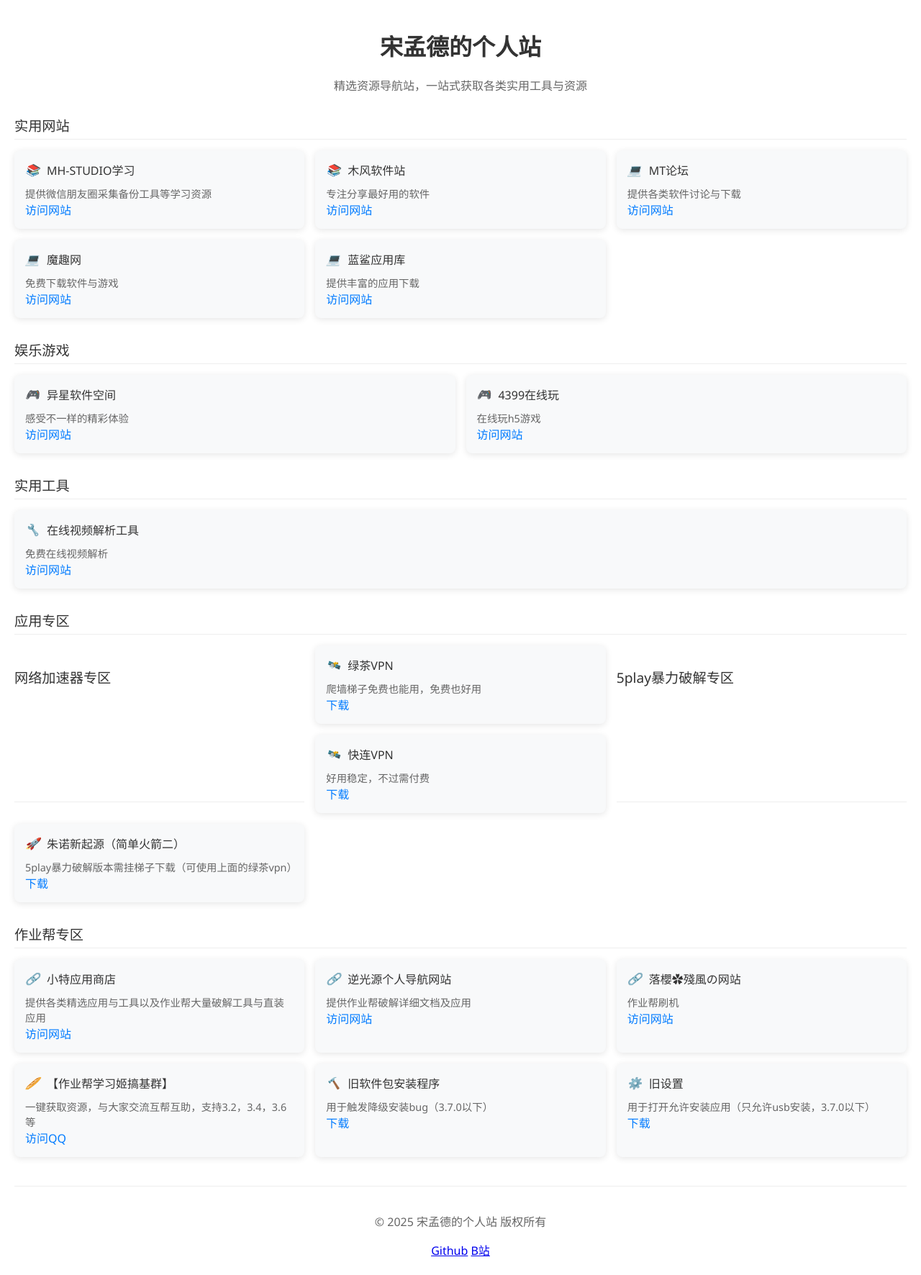
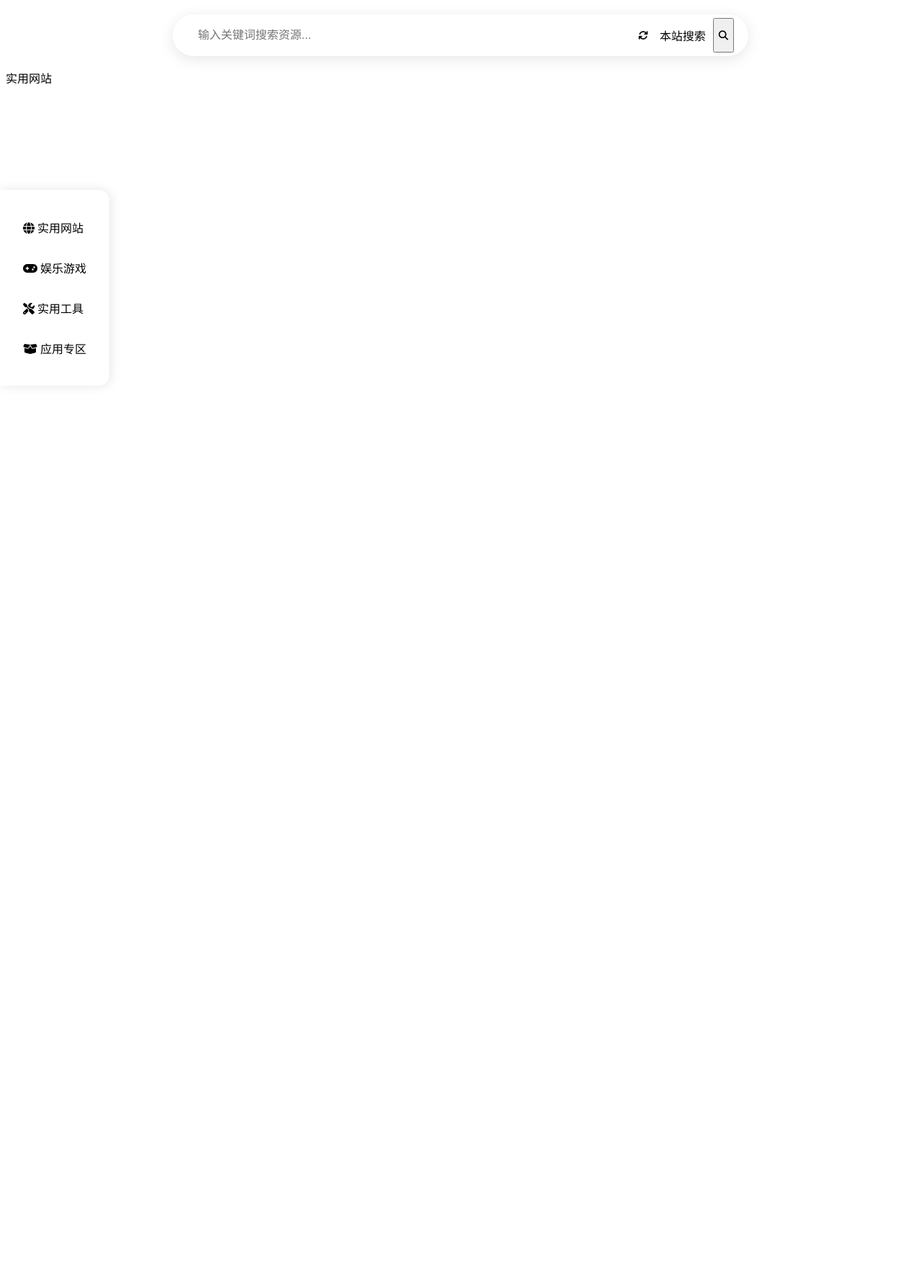
Before and after one commit to jxsmdcn/BB, a plain HTML site: page index.html in a window 1280 px wide. Shown: the whole page at 72% size. After the commit the page ends 800 px from the top, so only its background shows below. Drawn offline with Linux system fonts and the light colour scheme.

Commit message:
更新 index.html

```diff
--- a/index.html
+++ b/index.html
@@ -3,310 +3,165 @@
 <head>
     <meta charset="UTF-8">
     <meta name="viewport" content="width=device-width, initial-scale=1.0">
-    <title>宋孟德的个人站</title>
+    <title>宋孟德资源导航站</title>
+    <link rel="stylesheet" href="https://cdnjs.cloudflare.com/ajax/libs/font-awesome/6.4.0/css/all.min.css">
     <style>
-        :root {
-            --primary: #007bff;
-            --text: #333333;
-            --surface: #ffffff;
-            --shadow: 0 2px 10px rgba(0, 0, 0, 0.1);
+        /* 新增导航系统样式 */
+        .side-nav {
+            position: fixed;
+            left: 0;
+            top: 50%;
+            transform: translateY(-50%);
+            background: rgba(255,255,255,0.9);
+            backdrop-filter: blur(10px);
+            border-radius: 0 15px 15px 0;
+            padding: 20px;
+            box-shadow: 2px 0 15px rgba(0,0,0,0.1);
+            z-index: 1000;
         }
 
-        body {
-            background-color: var(--surface);
-            font-family: 'Segoe UI', sans-serif;
-            margin: 0;
-            padding: 20px;
+        .nav-link {
+            display: block;
+            padding: 12px;
+            margin: 8px 0;
+            border-radius: 8px;
             color: var(--text);
+            text-decoration: none;
+            transition: all 0.3s;
         }
 
-        .page-title {
-            text-align: center;
-            margin: 20px 0;
-            font-size: 2rem;
+        .nav-link:hover {
+            background: var(--primary);
+            color: white;
         }
 
-        .page-description {
-            text-align: center;
-            color: #666;
-            margin-bottom: 30px;
+        /* 智能搜索系统 */
+        .search-wrapper {
+            position: sticky;
+            top: 20px;
+            z-index: 999;
+            max-width: 800px;
+            margin: 0 auto 30px;
         }
 
-        .section-title {
-            margin: 30px 0 15px;
-            border-bottom: 1px solid #eee;
-            padding-bottom: 5px;
-            font-size: 1.2rem;
+        .search-box {
+            display: flex;
+            gap: 10px;
+            background: white;
+            border-radius: 30px;
+            padding: 5px 20px;
+            box-shadow: 0 4px 20px rgba(0,0,0,0.1);
         }
 
-        .section-container {
-            margin: 20px 0;
+        .search-input {
+            flex: 1;
+            border: none;
+            padding: 15px;
+            font-size: 16px;
+            background: transparent;
         }
 
-        .app-grid {
-            display: grid;
-            grid-template-columns: repeat(auto-fit, minmax(300px, 1fr));
-            gap: 15px;
+        .search-type {
+            display: flex;
+            align-items: center;
+            gap: 10px;
         }
 
-        .app-card {
-            background-color: #f8f9fa;
-            border-radius: 8px;
-            padding: 15px;
-            box-shadow: var(--shadow);
-        }
-
-        .app-card-title {
-            display: flex;
-            align-items: center;
-            margin-bottom: 10px;
-        }
-
-        .app-card-title i {
-            margin-right: 10px;
+        .search-toggle {
+            background: none;
+            border: none;
+            cursor: pointer;
             color: var(--primary);
         }
 
-        .app-card-desc {
-            color: #666;
-            margin-top: 5px;
-            font-size: 0.9rem;
-        }
-
-        .app-btn {
-            background-color: #f0f2f5;
-            border: none;
-            padding: 8px 12px;
-            border-radius: 4px;
-            color: var(--text);
+        /* 主题切换优化 */
+        .theme-switch {
+            position: fixed;
+            bottom: 30px;
+            right: 30px;
+            width: 45px;
+            height: 45px;
+            border-radius: 50%;
+            background: var(--primary);
+            color: white;
+            display: grid;
+            place-items: center;
             cursor: pointer;
-            font-size: 0.9rem;
-            margin-top: 10px;
-        }
-
-        .app-btn:hover {
-            background-color: #e6e9ed;
-        }
-
-        footer {
-            text-align: center;
-            margin-top: 40px;
-            padding: 20px 0;
-            border-top: 1px solid #eee;
-            color: #666;
-        }
-
-        .footer a {
-            color: #666;
-            text-decoration: none;
-        }
-
-        .footer a:hover {
-            color: var(--primary);
-        }
-
-        .qq-group-container {
-            display: grid;
-            grid-template-columns: repeat(auto-fit, minmax(200px, 1fr));
-            gap: 15px;
-            margin-top: 15px;
-        }
-
-        .qq-group-item {
-            background: #f0f2f5;
-            padding: 10px;
-            border-radius: 8px;
-            text-align: center;
-        }
-
-        .link-item {
-            margin-bottom: 10px;
-        }
-
-        .link-title {
-            font-weight: bold;
-            margin-bottom: 5px;
-        }
-
-        .link-url {
-            color: #007bff;
-            text-decoration: none;
-        }
-
-        .link-url:hover {
-            text-decoration: underline;
-        }
-
-        .unavailable {
-            color: #999;
-            font-style: italic;
+            box-shadow: 0 4px 15px rgba(0,0,0,0.2);
         }
     </style>
 </head>
 <body>
-    <h1 class="page-title">宋孟德的个人站</h1>
-    <p class="page-description">精选资源导航站，一站式获取各类实用工具与资源</p>
+    <!-- 新增智能导航系统 -->
+    <nav class="side-nav">
+        <a href="#实用网站" class="nav-link"><i class="fas fa-globe"></i> 实用网站</a>
+        <a href="#娱乐游戏" class="nav-link"><i class="fas fa-gamepad"></i> 娱乐游戏</a>
+        <a href="#实用工具" class="nav-link"><i class="fas fa-tools"></i> 实用工具</a>
+        <a href="#应用专区" class="nav-link"><i class="fas fa-box-open"></i> 应用专区</a>
+    </nav>
 
-    <div class="section-title">实用网站</div>
-    <div class="app-grid">
-        <div class="app-card">
-            <div class="app-card-title">
-                <i>📚</i> MH-STUDIO学习
+    <!-- 智能搜索系统 -->
+    <div class="search-wrapper">
+        <form id="searchForm" class="search-box">
+            <input type="text"
+                   class="search-input"
+                   placeholder="输入关键词搜索资源..."
+                   id="searchInput">
+            <div class="search-type">
+                <button type="button"
+                        class="search-toggle"
+                        onclick="toggleSearchType()">
+                    <i class="fas fa-sync"></i>
+                </button>
+                <span id="searchTypeLabel">本站搜索</span>
             </div>
-            <div class="app-card-desc">提供微信朋友圈采集备份工具等学习资源</div>
-            <a href="https://mh-studio.cn/" class="link-url" target="_blank">访问网站</a>
-        </div>
-        <div class="app-card">
-            <div class="app-card-title">
-                <i>📚</i> 木风软件站
-            </div>
-            <div class="app-card-desc">专注分享最好用的软件</div>
-            <a href="https://www.mfrjz.com/" class="link-url" target="_blank">访问网站</a>
-        </div>
-    <div class="app-card">
-            <div class="app-card-title">
-                <i>💻</i> MT论坛
-            </div>
-            <div class="app-card-desc">提供各类软件讨论与下载</div>
-            <a href="https://bbs.binmt.cc/forum.php?mod=guide&view=hot&mobile=2" class="link-url" target="_blank">访问网站</a>
-        </div>
-        <div class="app-card">
-            <div class="app-card-title">
-                <i>💻</i> 魔趣网
-            </div>
-            <div class="app-card-desc">免费下载软件与游戏</div>
-            <a href="https://m.mfunz.com/" class="link-url" target="_blank">访问网站</a>
-        </div>
-        <div class="app-card">
-            <div class="app-card-title">
-                <i>💻</i> 蓝鲨应用库
-            </div>
-            <div class="app-card-desc">提供丰富的应用下载</div>
-            <a href="https://www.lsapk.com/" class="link-url" target="_blank">访问网站</a>
-        </div>
+            <button type="submit" class="app-btn">
+                <i class="fas fa-search"></i>
+            </button>
+        </form>
     </div>
 
-    <div class="section-title">娱乐游戏</div>
-    <div class="app-grid">
-        <div class="app-card">
-            <div class="app-card-title">
-                <i>🎮</i> 异星软件空间
-            </div>
-            <div class="app-card-desc">感受不一样的精彩体验</div>
-            <a href="https://www.yxssp.com/" class="link-url" target="_blank">访问网站</a>
-        </div>
-        <div class="app-card">
-            <div class="app-card-title">
-                <i>🎮</i> 4399在线玩
-            </div>
-            <div class="app-card-desc">在线玩h5游戏</div>
-            <a href="https://h.4399.com/wap/?301" class="link-url" target="_blank">访问网站</a>
-        </div>
-    </div>
+    <!-- 原有内容完全保留 -->
+    <div class="section-title" id="实用网站">实用网站</div>
+    <!-- ...保持原有所有内容不变... -->
 
+    <script>
+        // 智能搜索功能
+        let isLocalSearch = true;
 
-    <div class="section-title">实用工具</div>
-    <div class="app-grid">
-        <div class="app-card">
-            <div class="app-card-title">
-                <i>🔧</i> 在线视频解析工具
-            </div>
-            <div class="app-card-desc">免费在线视频解析</div>
-            <a href="https://www.vlogdownloader.com/" class="link-url" target="_blank">访问网站</a>
-        </div>
-    </div>
+        function toggleSearchType() {
+            isLocalSearch = !isLocalSearch;
+            document.getElementById('searchTypeLabel').textContent =
+                isLocalSearch ? '本站搜索' : '必应搜索';
+        }
 
+        document.getElementById('searchForm').onsubmit = function(e) {
+            e.preventDefault();
+            const query = document.getElementById('searchInput').value;
 
-<div class="section-title">应用专区</div>
-    <div class="app-grid">
+            if(isLocalSearch) {
+                // 本地搜索功能
+                document.querySelectorAll('.app-card').forEach(card => {
+                    const text = card.textContent.toLowerCase();
+                    card.style.display = text.includes(query.toLowerCase()) ? 'block' : 'none';
+                });
+            } else {
+                // 跳转必应搜索
+                window.open(`https://cn.bing.com/search?q=${encodeURIComponent(query)}+site:${window.location.hostname}`);
+            }
+        }
 
+        // 主题切换功能
+        function toggleTheme() {
+            document.body.classList.toggle('dark-theme');
+            localStorage.setItem('theme',
+                document.body.classList.contains('dark-theme') ? 'dark' : 'light');
+        }
 
-<div class="section-title">网络加速器专区</div>
-    <div class="app-grid">
-
-<div class="app-card">
-            <div class="app-card-title">
-                <i>🛰️</i> 绿茶VPN
-            </div>
-            <div class="app-card-desc">爬墙梯子免费也能用，免费也好用</div>
-            <a href="https://download.lcvpn.cc/download/lvcha_261_abilvcha.apk" class="link-url" target="_blank">下载</a>
-        </div>
-
-<div class="app-card">
-            <div class="app-card-title">
-                <i>🛰️</i> 快连VPN
-            </div>
-            <div class="app-card-desc">好用稳定，不过需付费</div>
-            <a href="https://letsvpn-1348765136.cos.ap-hongkong.myqcloud.com/Lets.15.0.zip" class="link-url" target="_blank">下载</a>
-        </div>
-    </div>
-
-<div class="section-title">5play暴力破解专区</div>
-    <div class="app-grid">
-
-<div class="app-card">
-            <div class="app-card-title">
-                <i>🚀</i> 朱诺新起源（简单火箭二）
-            </div>
-            <div class="app-card-desc">5play暴力破解版本需挂梯子下载（可使用上面的绿茶vpn）</div>
-            <a href="https://fobetor.s1.5playdisk.com/db58fc8e03ab0253ca823fa2c473565f:2025050921/files/simplerockets-2-v1.2.207-full-t-5play.apk" class="link-url" target="_blank">下载</a>
-        </div>
-    </div>
-
-</div>
-
-
-    <div class="section-title">作业帮专区</div>
-    <div class="app-grid">
-        <div class="app-card">
-            <div class="app-card-title">
-                <i>🔗</i> 小特应用商店
-            </div>
-            <div class="app-card-desc">提供各类精选应用与工具以及作业帮大量破解工具与直装应用</div>
-            <a href="https://xiaote.data.blog/" class="link-url" target="_blank">访问网站</a>
-        </div>
-        <div class="app-card">
-            <div class="app-card-title">
-                <i>🔗</i> 逆光源个人导航网站
-            </div>
-            <div class="app-card-desc">提供作业帮破解详细文档及应用</div>
-            <a href="http://blacklight.xzin.top/" class="link-url" target="_blank">访问网站</a>
-        </div>
-        <div class="app-card">
-            <div class="app-card-title">
-                <i>🔗</i> 落櫻✿殘風の网站
-            </div>
-            <div class="app-card-desc">作业帮刷机</div>
-            <a href="http://LYCF666.xzin.top" class="link-url" target="_blank">访问网站</a>
-        </div>
-        <div class="app-card">
-            <div class="app-card-title">
-                <i>🥖</i>【作业帮学习姬搞基群】
-            </div>
-            <div class="app-card-desc">一键获取资源，与大家交流互帮互助，支持3.2，3.4，3.6等</div>
-            <a href="http://qm.qq.com/cgi-bin/qm/qr?_wv=1027&k=r0S_nU25lOD2D4PqQOgC9RwivoPaaDNu&authKey=NwOX%2FsZIncIrx0Qm08i%2Bg%2BLrdkWcENrlGhutLBSJZnLRRmMljH8Od7%2B9Glc9j95y&noverify=0&group_code=985469267" class="link-url" target="_blank">访问QQ</a>
-        </div>
- <div class="app-card">
-            <div class="app-card-title">
-                <i>🔨</i> 旧软件包安装程序
-            </div>
-            <div class="app-card-desc">用于触发降级安装bug（3.7.0以下）</div>
-            <a href="https://c1026.dmpdmp.com/3388cabcd31fb0f77262e713479b6c4d/681e0555/2025/02/23/de493e55d36297700aaa635baf9e1663.apk?fn=[%E6%97%A7]%E8%BD%AF%E4%BB%B6%E5%8C%85%E5%AE%89%E8%A3%85%E7%A8%8B%E5%BA%8F_12(3.6.0)[xiaoteapp.data.bloh%E6%8F%90%E4%BE%9B%E5%BA%94%E7%94%A8].apk" class="link-url" target="_blank">下载</a>
-        </div>
-
-<div class="app-card">
-            <div class="app-card-title">
-                <i>⚙️</i> 旧设置
-            </div>
-            <div class="app-card-desc">用于打开允许安装应用（只允许usb安装，3.7.0以下）</div>
-            <a href="https://123-184-152-20.pd1.cjjd19.com:30443/download-cdn.cjjd19.com/123-440/6300de80/1839190395-0/6300de80c914da2cca99f2eb005c95b8/c-m72?v=5&t=1746882537&s=17468825375991a0560560d31ca87c106f128d686f&r=1RGEG5&bzc=2&bzs=313833393139303339353a34363437383830313a35303031353136333a30&filename=[%E6%97%A7]%E8%AE%BE%E7%BD%AE_12(3.2.0)[xiaoteapp.data.bloh%E6%8F%90%E4%BE%9B%E5%BA%94%E7%94%A8].apk&x-mf-biz-cid=42ab3722-9428-40ca-ae92-653ee57b383f-cb8c2b&auto_redirect=0&cache_type=1&xmfcid=535c491e-bf2b-4e14-a10f-b5f4b4f285ed-0-50111d3b1" class="link-url" target="_blank">下载</a>
-        </div>
-    </div>
-
-    <footer>
-        <p>© 2025 宋孟德的个人站 版权所有</p>
-        <a href="https://github.com/jxsmdcn/BB">Github</a>
-        <a href="https://b23.tv/4Fpebrc">B站</a>
-    </footer>
+        // 初始化主题
+        if(localStorage.getItem('theme') === 'dark') {
+            document.body.classList.add('dark-theme');
+        }
+    </script>
 </body>
 </html>
```
